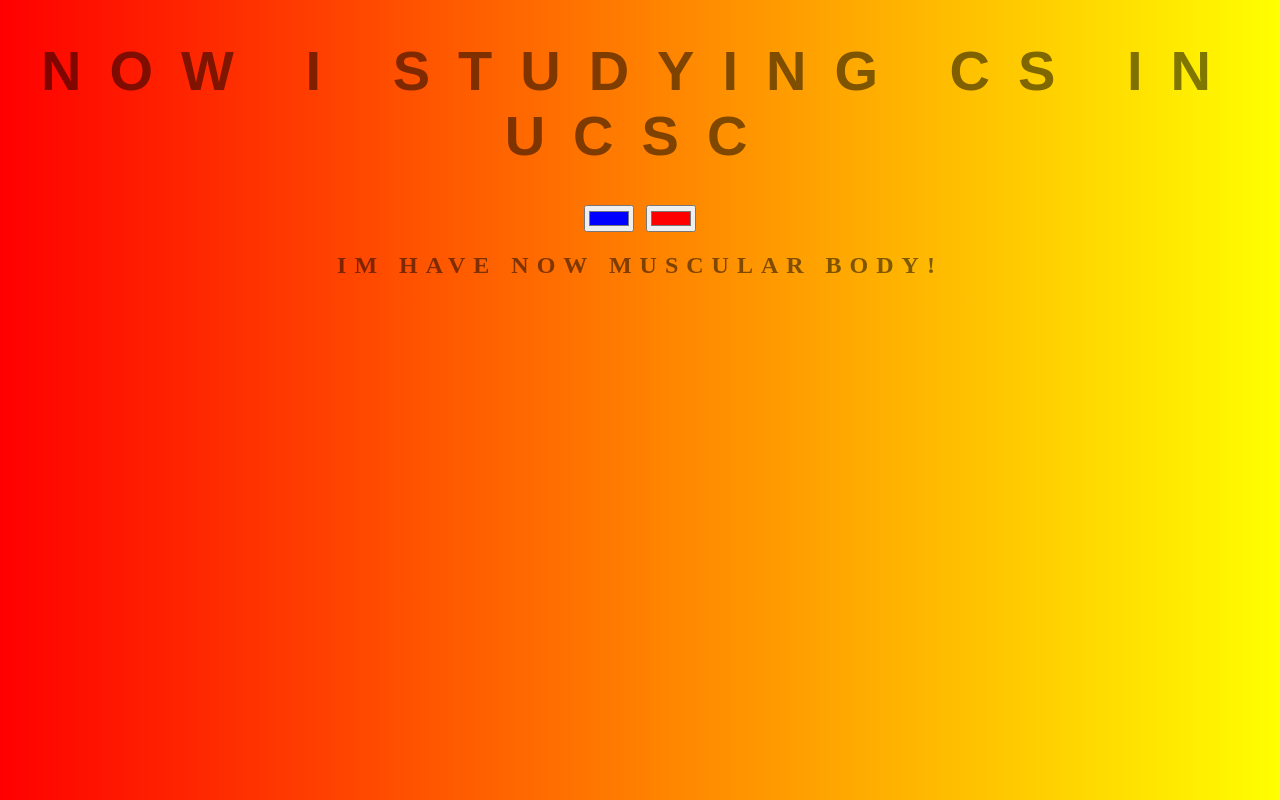
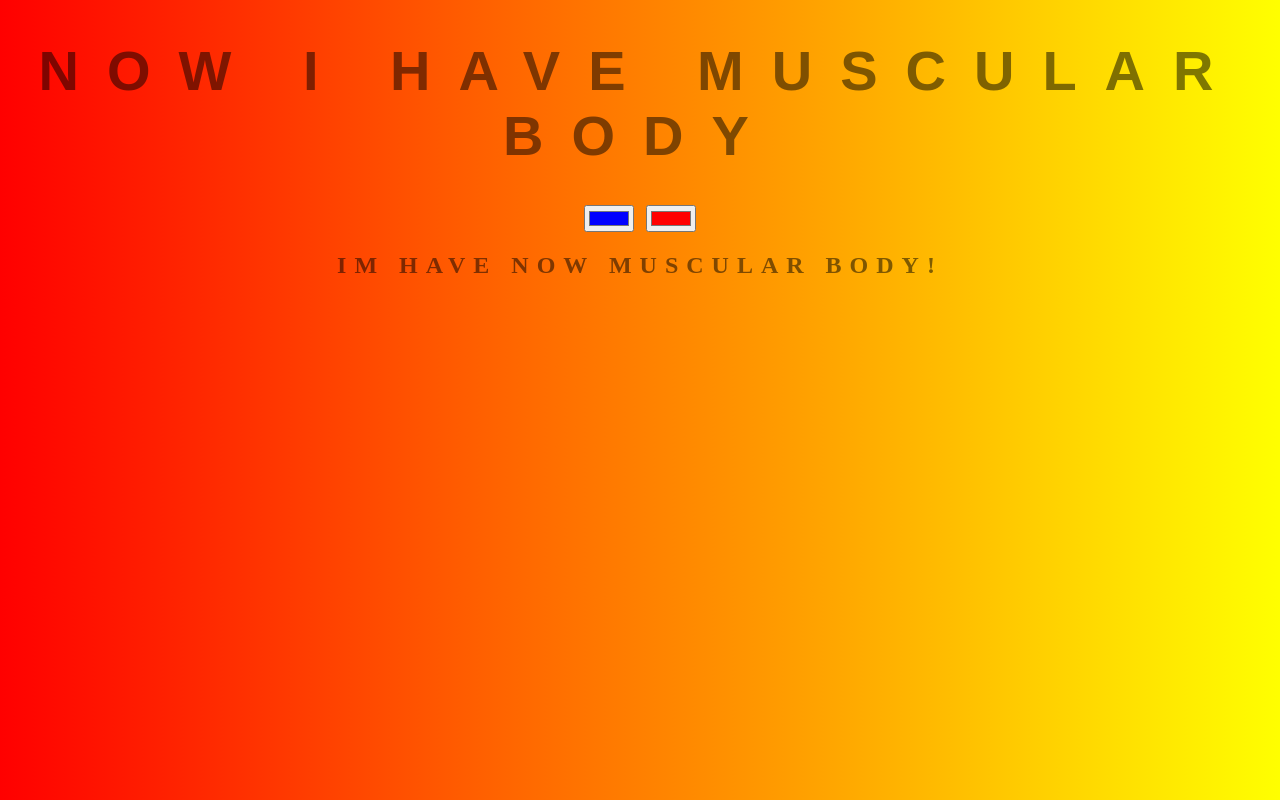
Before and after one commit to geenathWeerasingha/backGround, a plain HTML site: page index.html in a window 1280 px wide. Drawn offline with Linux system fonts and the light colour scheme.

```diff
--- a/index.html
+++ b/index.html
@@ -9,7 +9,7 @@
     <link rel="stylesheet" href="style.css">
 </head>
 <body id="gradient">
-    <h1>Now i studying cs in ucsc</h1>
+    <h1>Now i have muscular body</h1>
     <input  oninput="setGradient()" id="color1" type="color" name="color1" value="#0000ff">
     <input  oninput="setGradient()"  id="color2" type="color" name="color2" value="#ff0000">
     <h2>Im have now muscular body!</h2>
```
